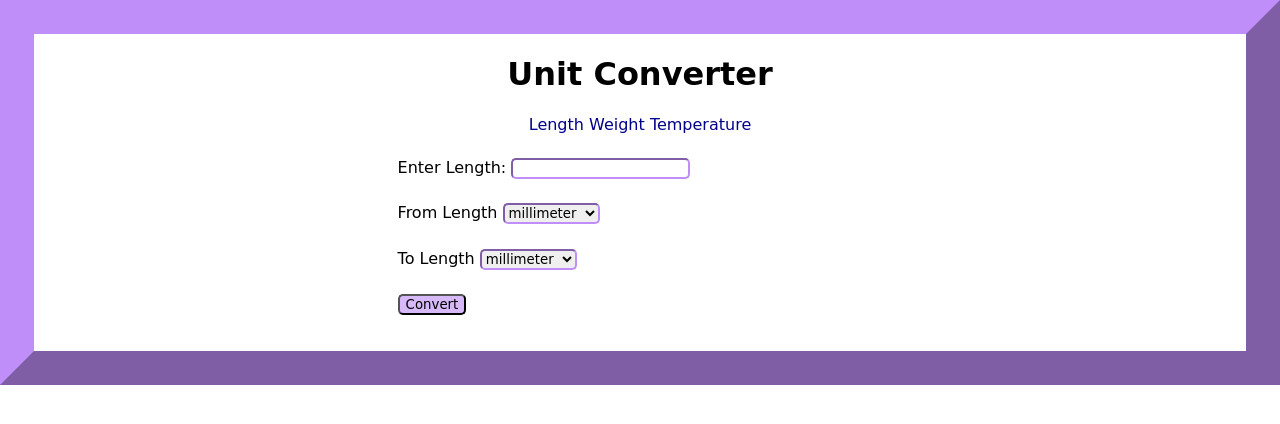
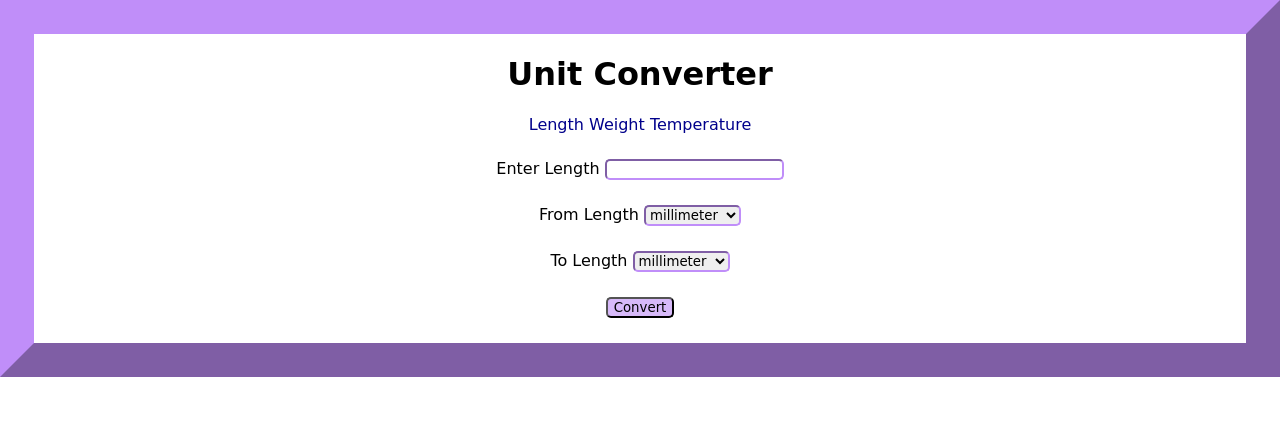
Before and after one commit to apigituser/unit-converter, a FastAPI app: page /length in a window 1280 px wide. Shown: the top 424 px of the page. Run offline with FastAPI, Linux system fonts and the light colour scheme.

Commit message:
added some final touches to the website

```diff
--- a/main.py
+++ b/main.py
@@ -8,6 +8,7 @@ templates = Jinja2Templates(directory="templates")
 
 app.mount('/static', StaticFiles(directory='static'), name='static')
 
+@app.get("/")
 @app.get("/length")
 def length(request: Request):
     return templates.TemplateResponse(request=request, name="length.html")
--- a/static/css/styles.css
+++ b/static/css/styles.css
@@ -15,7 +15,7 @@ h1 {
 
 nav {
     text-align: center;
-    padding-bottom: 2%;
+    padding-bottom: 25px;
 }
 
 a {
@@ -28,8 +28,15 @@ a:hover {
 }
 
 div {
-    padding-left: 30%;
-    padding-bottom: 2%;
+    padding-bottom: 25px;
+}
+
+h2 {
+    margin: 0%;
+}
+
+main {
+    text-align: center;
 }
 
 input {
@@ -45,11 +52,9 @@ select {
 }
 
 button {
-    margin-left: 30%;
-    color: black;
     background-color:#D7B9F9;
     border-radius: 5px;
-    margin-bottom: 3%;
+    margin-bottom: 25px;
 }
 
 button:hover {
--- a/templates/index.html
+++ b/templates/index.html
@@ -13,7 +13,9 @@
         <a id="weight" href="/weight">Weight</a>
         <a id="temperature" href="/temperature">Temperature</a>
     </nav>
-    {% block content %}
-    {% endblock content %}
+    <main>
+        {% block content %}
+        {% endblock content %}
+    </main>
 </body>
 </html>
--- a/templates/length.html
+++ b/templates/length.html
@@ -2,7 +2,7 @@
 {% block content %}
 <form action="/length" method="post">
     <div>
-        <label for="len_in">Enter Length:</label>
+        <label for="len_in">Enter Length </label>
         <input type="number" name="len_in" id="len_in" step="any" required>
     </div>
     <div>
--- a/templates/result.html
+++ b/templates/result.html
@@ -1,6 +1,6 @@
 {% extends "index.html" %}
 {% block content %}
 <div>
-    Resultant Value: {{ result }} {{ unit }}
+    <h2>Converted value is {{ result }} {{ unit }}</h2>
 </div>
 {% endblock content %}
--- a/templates/temperature.html
+++ b/templates/temperature.html
@@ -2,7 +2,7 @@
 {% block content %}
 <form action="/temperature" method="post">
   <div>
-      <label for="temp_in">Enter Temperature:</label>
+      <label for="temp_in">Enter Temperature</label>
       <input type="number" name="temp_in" id="temp_in" step="any" required>
   </div>
   <div>
--- a/templates/weight.html
+++ b/templates/weight.html
@@ -2,7 +2,7 @@
 {% block content %}
 <form action="/weight" method="post">
     <div>
-        <label for="weight_in">Enter Weight:</label>
+        <label for="weight_in">Enter Weight</label>
         <input type="number" name="weight_in" id="weight_in" step="any" required>
     </div>
     <div>
```
